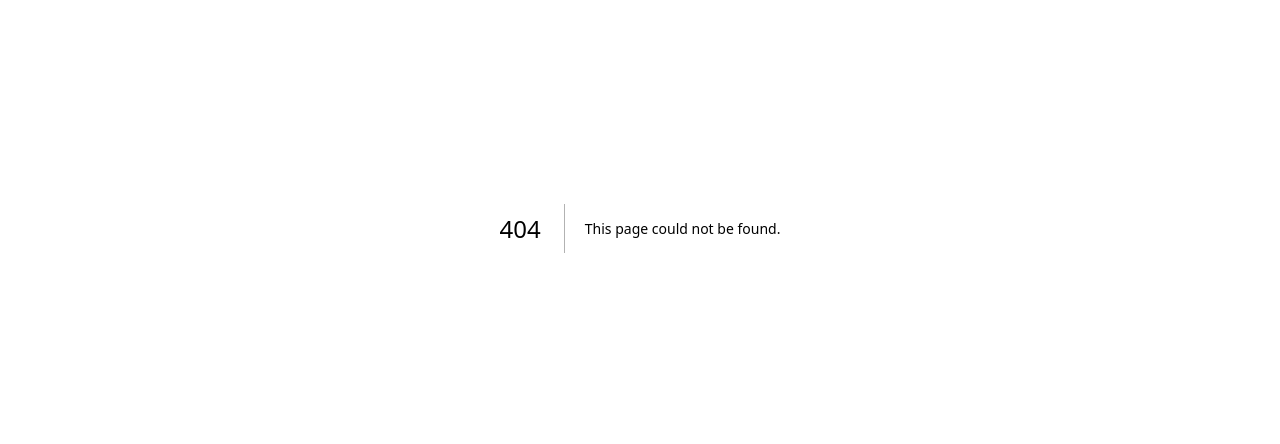
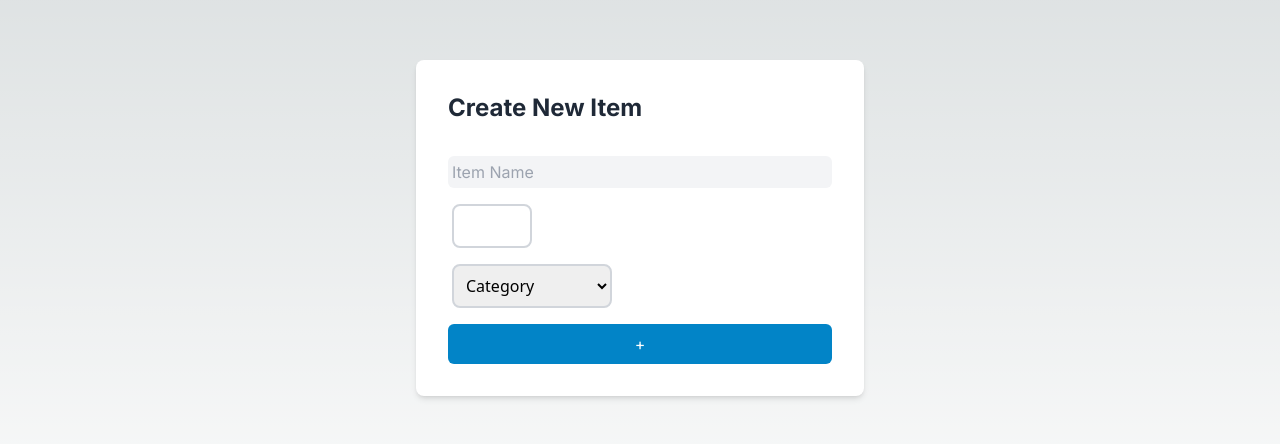
Before and after one commit to kimdy0124/cprg306-assignments, a Next.js app: page /week4 in a window 1280 px wide. Before the commit this address had no page. Shown: the part 172-616 px from the top of the page. Built offline with nearby package versions, Linux system fonts and the light colour scheme.

Commit message:
week4 assignment
week4 assignment is done

```diff
--- a/app/page.js
+++ b/app/page.js
@@ -8,7 +8,8 @@ export default function HomePage() {
       <h1 className="text-center text-4xl font-bold" >CPRG 306: Web Development 2 - Assignments</h1>
       <StudentInfo></StudentInfo>
       <Link href="/week2">week2</Link>
-      <Link href="/week3">week3</Link>
+      <p><Link href="/week3">week3</Link></p>
+      <p><Link href="/week4">week4</Link></p>
     </div>
   );
 }
--- a/app/week3/page.js
+++ b/app/week3/page.js
@@ -1,12 +1,14 @@
 import ItemList from "./item-list";
+import Link from 'next/link'
 
 export default function Page() {
   return (
     <main>
-      <h1 className="text-4xl font-bold m-6 text-center text-yellow-300">
+      <h1 className="text-4xl font-bold m-6 text-center text-green-700">
         Shopping List
       </h1>
       <ItemList />
+      <Link href="/" className="font-bold">Back to HomePage</Link>
     </main>
   );
 }
--- /dev/null
+++ b/app/week4/new-item.js
@@ -0,0 +1,111 @@
+"use client";
+import { useState } from "react";
+
+export default function NewItem() {
+  const [name, setName] = useState("");
+  const [quantity, setQuantity] = useState("");
+  const [category, setCategory] = useState("");
+  const [itemCreated, setItemCreated] = useState(false);
+
+  const handleSubmit = (item) => {
+    item.preventDefault();
+
+    const newItem = {
+      name,
+      quantity,
+      category,
+    };
+
+    // Display an alert with the item's information
+    alert(`Added item: ${newItem.name}\nQuantity: ${newItem.quantity}\nCategory: ${newItem.category}`);
+
+    setItemCreated(true);
+
+    // Clear form fields
+    setName("");
+    setQuantity("");
+    setCategory("");
+
+    setItemCreated(false);
+  };
+
+  const handleNameChange = (item) => {
+    setName(item.target.value);
+  };
+
+  const handleQuantityChange = (item) => {
+    setQuantity(item.target.value);
+  };
+
+  const handleCategoryChange = (item) => {
+    setCategory(item.target.value);
+  };
+
+  return (
+    <main>
+      <div className="min-h-screen bg-blue-gray-100 flex items-center justify-center">
+        {itemCreated && (
+          <div className="absolute top-0 mt-8 text-2xl text-yellow-400">
+            Item Created
+          </div>
+        )}
+        <div className="w-full max-w-md bg-white p-8 rounded-lg shadow-md">
+          <h1 className="text-2xl text-gray-800 font-bold mb-8">
+            Create New Item
+          </h1>
+          <form onSubmit={handleSubmit}>
+            <label className="block mb-4">
+              <input
+                required
+                onChange={handleNameChange}
+                value={name}
+                className="mt-1 p-1 block w-full rounded-md text-black bg-gray-100 focus:bg-white"
+                placeholder="Item Name"
+              />
+            </label>
+
+            <label className="block mb-4">
+              <input
+                type="number"
+                min="1"
+                max="99"
+                required
+                className="w-20 ml-1 border-2 border-gray-300 p-2 rounded-lg font-sans"
+                value={quantity}
+                onChange={handleQuantityChange}
+              />
+            </label>
+
+            <label className="block mb-4">
+              <select
+                required
+                onChange={handleCategoryChange}
+                value={category} // Set the initial selected value here
+                className="w-40 ml-1 border-2 border-gray-300 p-2 rounded-lg font-sans">
+                <option value="" disabled>Category</option>
+                <option value="Produce">Produce</option>
+                <option value="Dairy">Dairy</option>
+                <option value="Bakery">Bakery</option>
+                <option value="Meat">Meat</option>
+                <option value="Frozen Foods">Frozen Foods</option>
+                <option value="Canned Goods">Canned Goods</option>
+                <option value="Dry Goods">Dry Goods</option>
+                <option value="Beverages">Beverages</option>
+                <option value="Snacks">Snacks</option>
+                <option value="Household">Household</option>
+                <option value="Other">Other</option>
+              </select>
+            </label>
+
+            <button
+              type="submit"
+              className="w-full py-2 px-4 bg-sky-600 hover:bg-sky-500 rounded-md text-white"
+            >
+              +
+            </button>
+          </form>
+        </div>
+      </div>
+    </main>
+  );
+}
--- /dev/null
+++ b/app/week4/page.js
@@ -0,0 +1,9 @@
+import NewItem from "./new-item";
+
+export default function Page() {
+  return (
+    <main>
+      <NewItem />
+    </main>
+  );
+}
--- a/package.json
+++ b/package.json
@@ -16,6 +16,7 @@
     "postcss": "8.4.29",
     "react": "18.2.0",
     "react-dom": "18.2.0",
+    "react-modal": "^3.16.1",
     "tailwindcss": "3.3.3"
   }
 }
```
Also changed, not shown: 1 other file (tests, documents, lock files or other folders).
